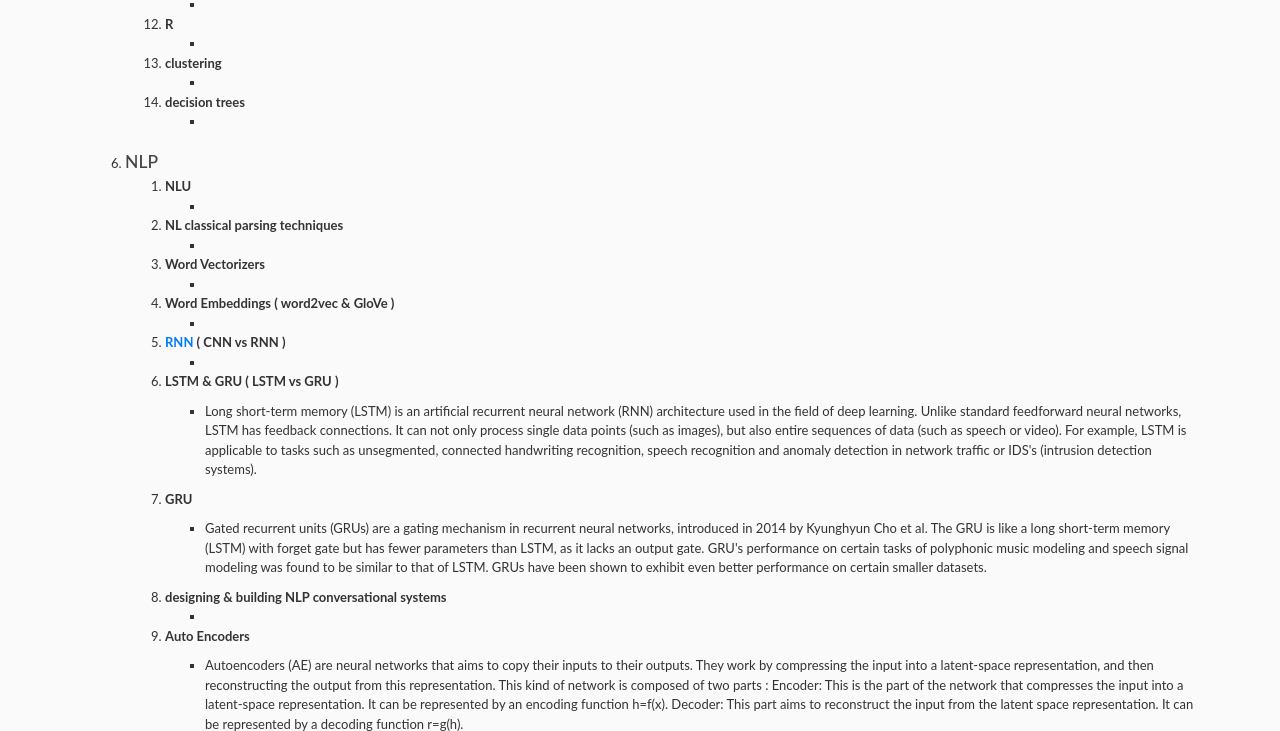
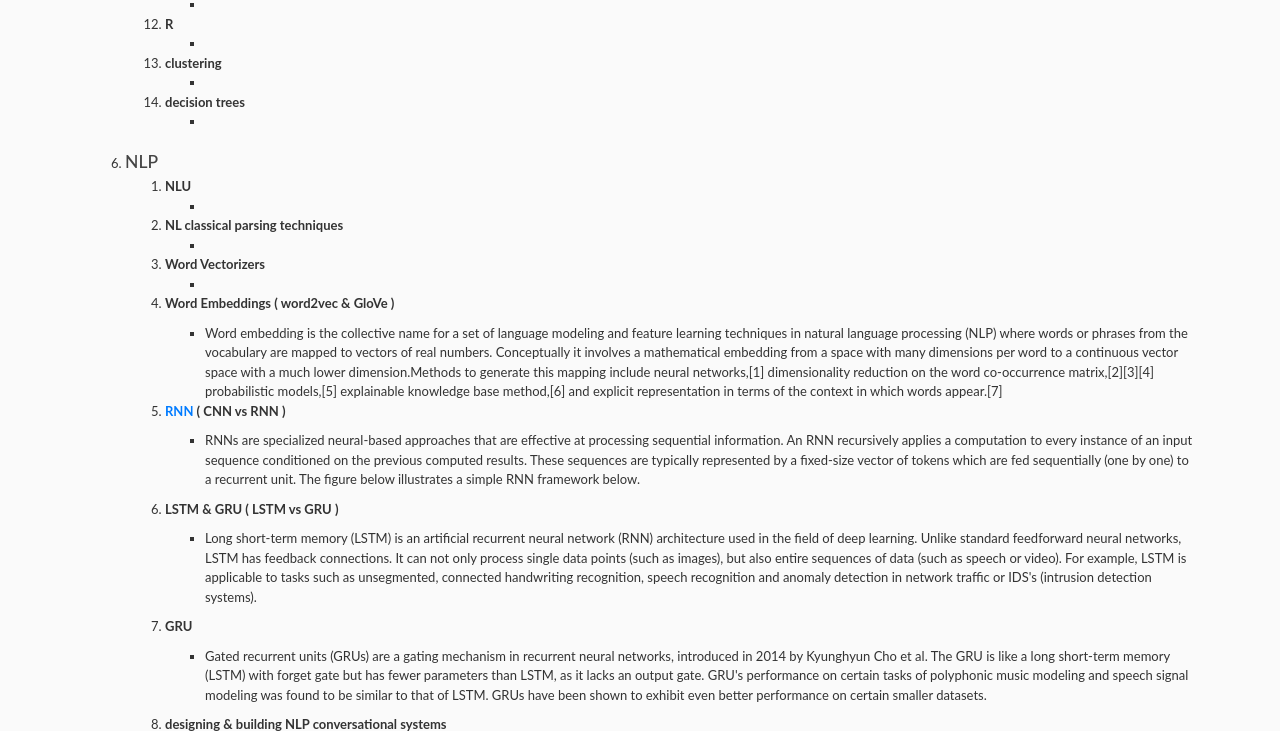
Before and after one commit to viswanath27/thoughtorganizer, a Django app: page /requirementunderstanding/ in a window 1280 px wide. Shown: the part 1917-2648 px from the top of the page. Run offline with Django 3.2, Linux system fonts and the light colour scheme; a user stored in the database is signed in; parts of the project's set-up code (start-up, migrations or seed data) failed here and were passed over; some libraries are stand-ins or nearby versions.

Commit message:
modified the requirement file 15

```diff
--- a/activities/dailyactivities/templates/dailyactivities/requirementunderstanding.html
+++ b/activities/dailyactivities/templates/dailyactivities/requirementunderstanding.html
@@ -132,10 +132,14 @@
         <ul><li></li></ul>
     <li><b>Word Vectorizers</b></li>
         <ul><li></li></ul>
+
     <li><b>Word Embeddings ( word2vec & GloVe )</b></li>
-        <ul><li></li></ul>
-    <li><b><a href="{% url 'dailyactivities-RNN'%}">RNN</a> ( CNN vs RNN )</b></li>
-        <ul><li></li></ul>
+
+        <p align="justify"><ul><li>Word embedding is the collective name for a set of language modeling and feature learning techniques in natural language processing (NLP) where words or phrases from the vocabulary are mapped to vectors of real numbers. Conceptually it involves a mathematical embedding from a space with many dimensions per word to a continuous vector space with a much lower dimension.Methods to generate this mapping include neural networks,[1] dimensionality reduction on the word co-occurrence matrix,[2][3][4] probabilistic models,[5] explainable knowledge base method,[6] and explicit representation in terms of the context in which words appear.[7]</li></ul>
+
+    <li><b><a href="{% url 'dailyactivities-RNN'%}">RNN</a> ( CNN vs RNN )</b></li></p>
+
+        <p align="justify"><ul><li>RNNs are specialized neural-based approaches that are effective at processing sequential information. An RNN recursively applies a computation to every instance of an input sequence conditioned on the previous computed results. These sequences are typically represented by a fixed-size vector of tokens which are fed sequentially (one by one) to a recurrent unit. The figure below illustrates a simple RNN framework below.</li></ul></p>
     <li><b>LSTM & GRU ( LSTM vs GRU )</b></li>
 
         <p align="justify"><ul><li>Long short-term memory (LSTM) is an artificial recurrent neural network (RNN) architecture used in the field of deep learning. Unlike standard feedforward neural networks, LSTM has feedback connections. It can not only process single data points (such as images), but also entire sequences of data (such as speech or video). For example, LSTM is applicable to tasks such as unsegmented, connected handwriting recognition, speech recognition and anomaly detection in network traffic or IDS's (intrusion detection systems).</li></ul></p>
```
